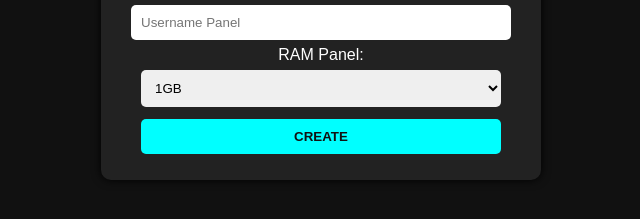
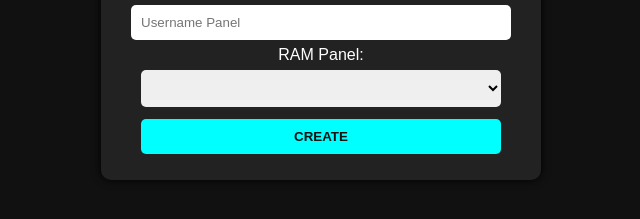
Before and after one commit to jongkiemodefischitRoblx/AnonCreatePanel, a plain HTML site: page create.html in a window 1280 px wide. Shown: the part 127-346 px from the top of the page, 319-959 px from the left. Drawn offline with Linux system fonts and the light colour scheme.

Commit message:
Simplify RAM selection by removing options
Removed specific RAM options from the select element for panelRAM.

```diff
--- a/create.html
+++ b/create.html
@@ -11,18 +11,7 @@
   <h2>Halo <span id="userDisplay"></span>, Silahkan Isi Data Panel</h2>
   <input type="text" id="panelUsername" placeholder="Username Panel">
   <label>RAM Panel:</label>
-  <select id="panelRAM">
-    <option>1GB</option>
-    <option>2GB</option>
-    <option>3GB</option>
-    <option>4GB</option>
-    <option>5GB</option>
-    <option>6GB</option>
-    <option>7GB</option>
-    <option>8GB</option>
-    <option>9GB</option>
-    <option>UNLIMITED</option>
-  </select>
+  <select id="panelRAM"></select>
   <button onclick="createPanel()">CREATE</button>
 </div>
 <script src="script.js"></script>
```
